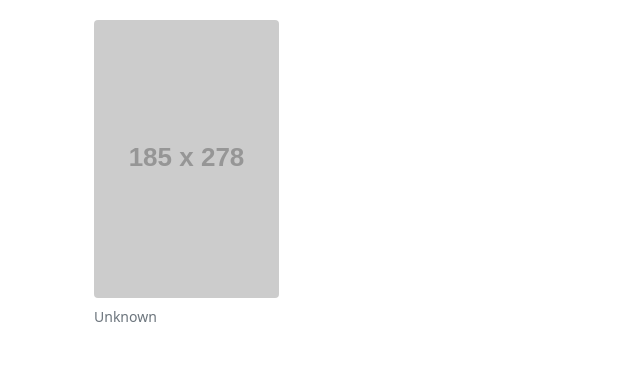
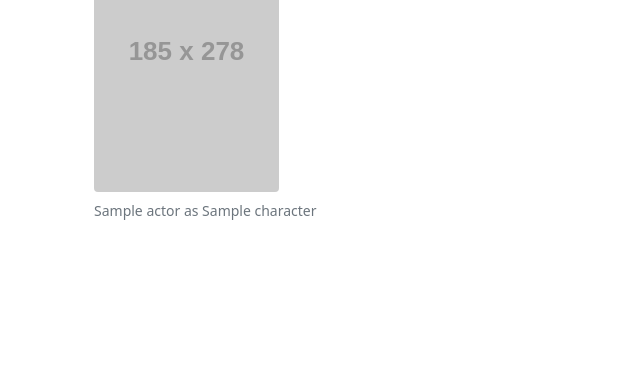
Before and after one commit to TG2020/movies_catalogue, a Flask app: template templates/movie_details.html in a window 1280 px wide. Shown: the part 620-987 px from the top of the page, without its empty margins (0-640 px from the left). After the commit the page ends 840 px from the top, so only its background shows below. Run offline with Flask 3, Linux system fonts and the light colour scheme; the template is opened without the code that fills it: most values are stand-ins (such as "Sample title", 1, 10 or a date in 2020); grey boxes labelled with a size stand in for pictures from a placeholder-image service; some libraries are stand-ins or nearby versions.

Commit message:
movies_catalogue

```diff
--- a/templates/homepage.html
+++ b/templates/homepage.html
@@ -19,7 +19,6 @@
     {% for movie in movies %}
     <div class="col-lg-3 col-md-6 mb-4">
         <div class="card h-100">
-            <img class="card-img-top" src="http://placehold.it/300x500" alt="">
             <div class="card-body">
 <!--                <p>{{ movie }}</p>-->
                 <h4 class="card-title">{{ movie['title'] }}</h4>
--- a/templates/movie_details.html
+++ b/templates/movie_details.html
@@ -10,12 +10,12 @@
 
     <div class="row">
         <div class="col-md-8">
-       <img class="img-fluid" src="https://placehold.it/780x440" alt="">
+            <img class="img-fluid" src="{{ tmdb_image_url(movie.backdrop_path, 'w780') }}" alt="">
         </div>
         <div class="col-md-4">
             <h3>{{ movie.tagline }}</h3>
             <p>
-           {{ movie.overview}}
+                {{ movie.overview }}
             </p>
             <dl>
                 <dt>Budget</dt>
@@ -25,16 +25,23 @@
             </dl>
         </div>
     </div>
+<!--    <p>{{ movie }}</p>-->
     <h3 class="my-4">Cast</h3>
     <div class="row">
+        {% for actor in cast[:4] %}
         <div class="col-md-3 col-sm-6 mb-4">
             <a href="#">
                 <figure class="figure">
-                   <img src="https://placehold.it/185x278" class="figure-img img-fluid rounded" alt="actor">
-                   <figcaption class="figure-caption">Unknown</figcaption>
+                    {% if actor.profile_path %}
+                    <img src="{{ tmdb_image_url(actor.profile_path, 'w185') }}" class="figure-img img-fluid rounded" alt="{{ actor.name }}">
+                    {% else %}
+                    <img src="https://placehold.it/185x278?text={{ actor.name }}" class="figure-img img-fluid rounded" alt="{{ actor.name }}">
+                    {% endif %}
+                    <figcaption class="figure-caption">{{ actor.name }} as {{ actor.character }}</figcaption>
                 </figure>
             </a>
         </div>
+        {% endfor %}
     </div>
 </div>
 
```
Lines whose indentation alone changed are shown as unchanged.
